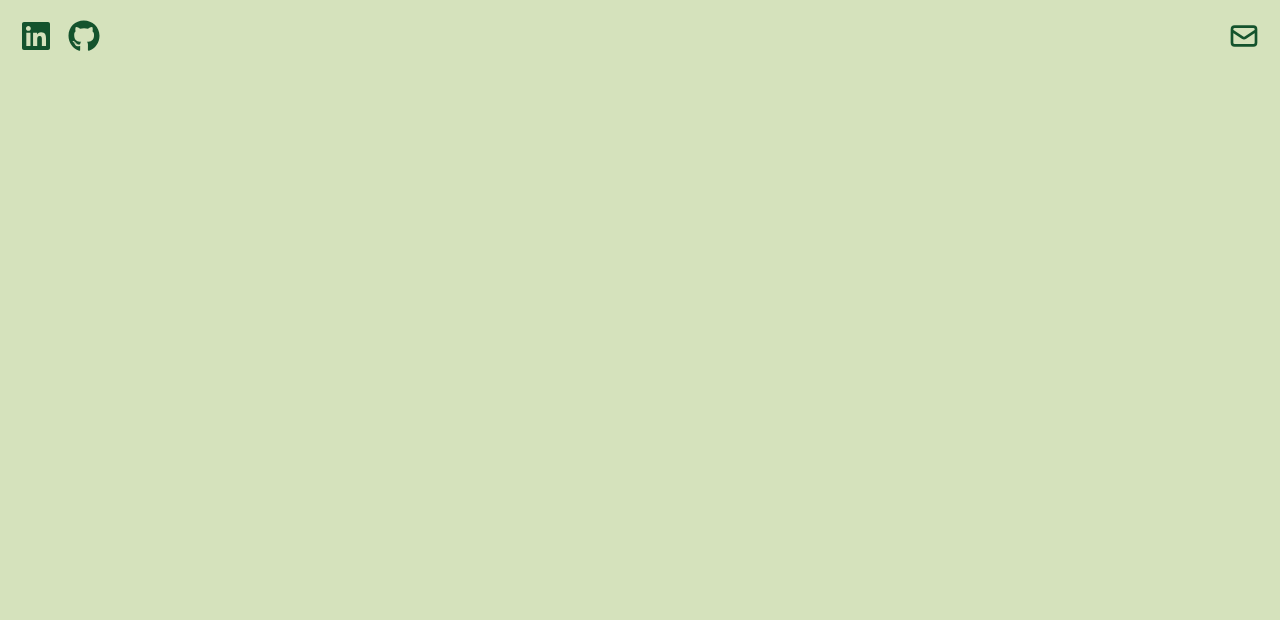
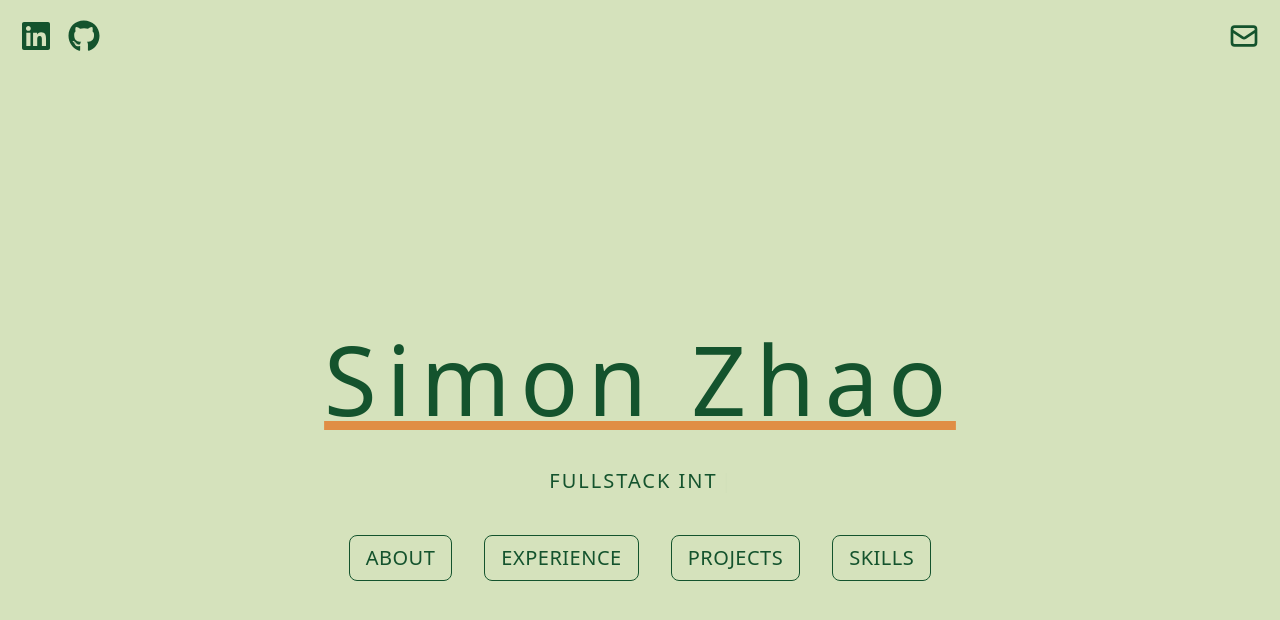
Before and after one commit to SimonZhao7/Personal-Portfolio, a Next.js app: page / in a window 1280 px wide. Shown: the top 620 px of the page. Built offline with nearby package versions, Linux system fonts and the light colour scheme.

Commit message:
Main Page

```diff
--- a/components/Header.jsx
+++ b/components/Header.jsx
@@ -9,7 +9,7 @@ const Header = () => {
     const router = useRouter()
 
     return (
-        <header className='flex p-5 justify-between sticky top-0 z-20'>
+        <header className='z-90 sticky top-0 flex justify-between p-5'>
             <motion.div
                 initial={{
                     x: -500,
@@ -17,13 +17,13 @@ const Header = () => {
                 }}
                 animate={{
                     x: 0,
-                    opacity: [0, 0.1, 1],
+                    opacity: [0, 0.1, 0.2, 0.3, 1],
                 }}
                 transition={{
-                    duration: 1.5,
+                    duration: 1,
                 }}
                 viewport={{ once: true }}
-                className='flex space-x-4  items-center'
+                className='flex items-center  space-x-4'
             >
                 <FaLinkedin
                     className='socialIcon'
@@ -45,10 +45,10 @@ const Header = () => {
                 }}
                 animate={{
                     x: 0,
-                    opacity: [0, 0.1, 1],
+                    opacity: [0, 0.1, 0.2, 0.3, 1],
                 }}
                 transition={{
-                    duration: 1.5,
+                    duration: 1,
                 }}
                 viewport={{ once: true }}
             >
--- a/components/Main.jsx
+++ b/components/Main.jsx
@@ -1,7 +1,66 @@
+import { motion } from 'framer-motion'
+// TypeWriter
+import { Cursor, useTypewriter } from 'react-simple-typewriter'
+
 const Main = () => {
-  return (
-    <div></div>
-  )
+    const [text] = useTypewriter({
+        words: [
+            'Is in the house!!!',
+            'Fullstack Intern',
+            'UCSC Student',
+            'Table Tennis Enthusiast',
+        ],
+        delaySpeed: 2000,
+        loop: true,
+    })
+    return (
+        <div className='flex h-screen flex-col items-center justify-center space-y-10 pt-[72px]'>
+            <motion.div
+                initial={{ scale: 0, rotate: 45, opacity: 1 }}
+                animate={{ scale: 2, rotate: 45, opacity: [0.6, 0] }}
+                transition={{
+                    duration: 0.75,
+                    repeatDelay: 3,
+                }}
+                className='absolute -z-10 h-60 w-60 border-2 border-green-900 2xl:h-80 2xl:w-80'
+            ></motion.div>
+            <motion.div
+                initial={{ scale: 0, rotate: 45, opacity: 1 }}
+                animate={{ scale: 2, rotate: 45, opacity: [0.6, 0] }}
+                transition={{
+                    duration: 1,
+                    repeatDelay: 2.75,
+                    repeat: Infinity,
+                }}
+                className='absolute -z-10 h-40 w-40 border-2 border-green-900 2xl:h-60 2xl:w-60'
+            ></motion.div>
+            <motion.div
+                initial={{ scale: 0, rotate: 45, opacity: 1 }}
+                animate={{ scale: 2, rotate: 45, opacity: [0.6, 0] }}
+                transition={{
+                    duration: 1.25,
+                    repeatDelay: 2.5,
+                }}
+                className='absolute z-0 h-20 w-20 border-2 border-green-900 2xl:h-40 2xl:w-40'
+            ></motion.div>
+            <h1
+                className='text-5xl tracking-widest text-green-900 underline decoration-underline xs:text-7xl lg:text-8xl 2xl:text-9xl
+            '
+            >
+                Simon Zhao
+            </h1>
+            <h3 className='text-md flex items-center uppercase tracking-widest text-green-900 sm:text-xl 2xl:text-3xl'>
+                {text}
+                <Cursor />
+            </h3>
+            <div className='flex space-x-2 xs:space-x-4 lg:space-x-8'>
+                <button className='navBtn'>About</button>
+                <button className='navBtn'>Experience</button>
+                <button className='navBtn'>Projects</button>
+                <button className='navBtn'>Skills</button>
+            </div>
+        </div>
+    )
 }
 
 export default Main
--- a/package.json
+++ b/package.json
@@ -14,13 +14,16 @@
     "next": "12.3.1",
     "react": "18.2.0",
     "react-dom": "18.2.0",
-    "react-icons": "^4.4.0"
+    "react-icons": "^4.4.0",
+    "react-simple-typewriter": "^4.0.2"
   },
   "devDependencies": {
     "autoprefixer": "^10.4.12",
     "eslint": "8.24.0",
     "eslint-config-next": "12.3.1",
     "postcss": "^8.4.17",
+    "prettier": "^2.7.1",
+    "prettier-plugin-tailwindcss": "^0.1.13",
     "tailwindcss": "^3.1.8"
   }
 }
--- a/pages/index.js
+++ b/pages/index.js
@@ -5,12 +5,16 @@ import Main from '../components/Main'
 
 export default function Home() {
     return (
-    <div>
+        <main
+            className={`z-99 absolute h-screen w-full snap-y snap-mandatory overflow-x-hidden overflow-y-scroll`}
+        >
             <Head>
                 <title>Simon's Portfolio</title>
             </Head>
             <Header />
+            <section className='snap-center snap-always'>
                 <Main />
-    </div>
+            </section>
+        </main>
     )
 }
--- a/styles/globals.css
+++ b/styles/globals.css
@@ -10,6 +10,10 @@
 
 @layer components {
   .socialIcon {
-    @apply w-8 h-8 2xl:w-10 2xl:h-10 text-green-900 hover:text-green-700 transition-colors duration-75 ease-in cursor-pointer;
+    @apply w-8 h-8 2xl:w-10 2xl:h-10 text-green-900 hover:text-green-700 hover:scale-110 transition duration-75 ease-in cursor-pointer;
+  }
+
+  .navBtn {
+    @apply text-green-900 text-xs xs:text-sm xl:text-xl 2xl:text-2xl px-3 py-2 xs:px-4 xs:py-2 border-green-900 border rounded-md xs:rounded-lg uppercase tracking-wide hover:bg-green-900 hover:text-tea-green hover:scale-110 transition duration-150 ease-in;
   }
 }
--- a/tailwind.config.js
+++ b/tailwind.config.js
@@ -1,16 +1,22 @@
 /** @type {import('tailwindcss').Config} */
+const defaultTheme = require('tailwindcss/defaultTheme')
+
 module.exports = {
   content: [
     "./pages/**/*.{js,ts,jsx,tsx}",
     "./components/**/*.{js,ts,jsx,tsx}",
   ],
   theme: {
+    screens: {
+      'xs': '500px',
+      ...defaultTheme.screens,
+    },
     extend: {
       colors: {
         'tea-green': '#D5E2BC',
+        'underline': '#E08E45'
       }
     },
   },
-  important: true,
   plugins: [],
 }
```
Also changed, not shown: assets/nwdn_file_temp_1638514604078.JPG (added), 1 other file (tests, documents, lock files or other folders). Lines whose indentation alone changed are shown as unchanged.
